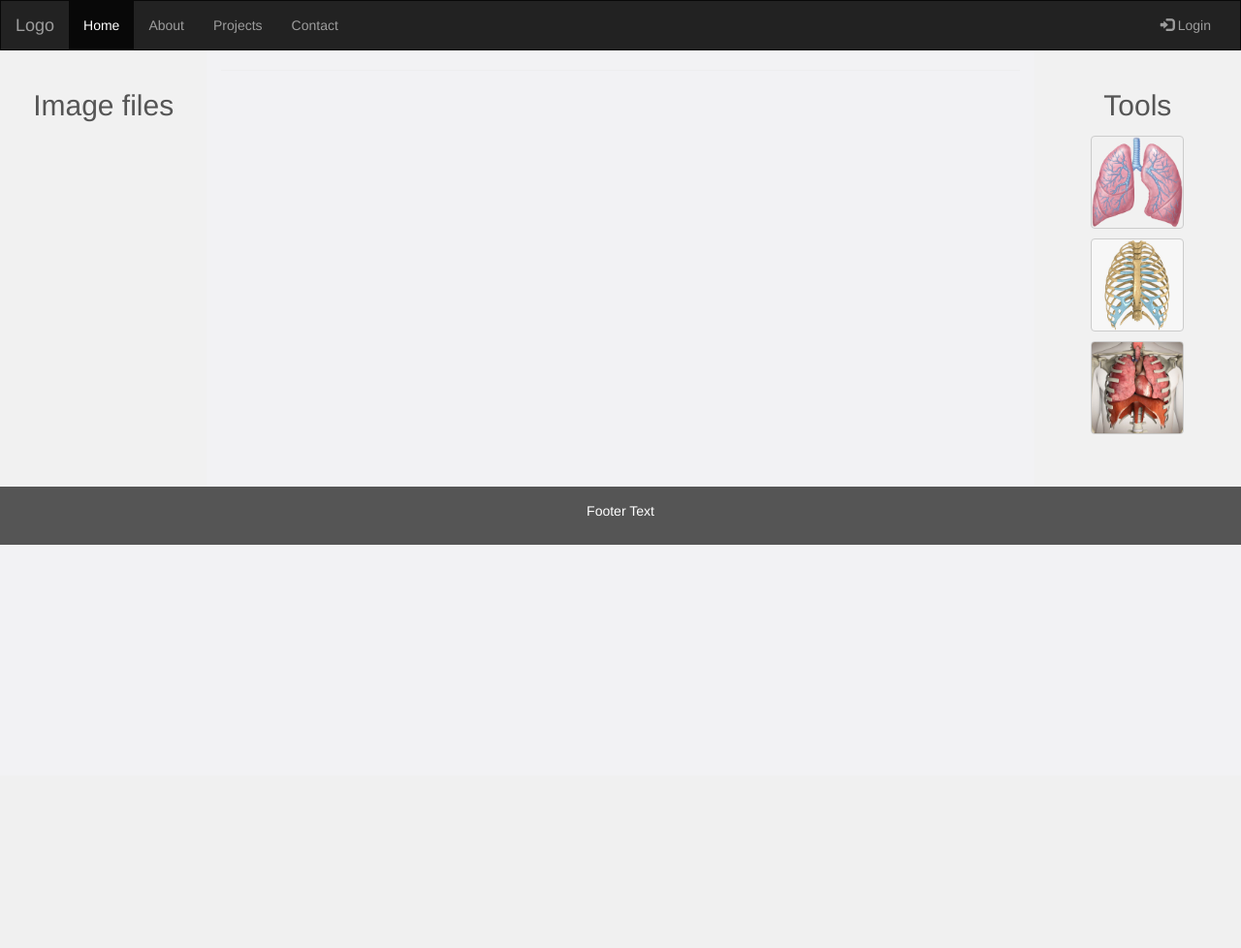
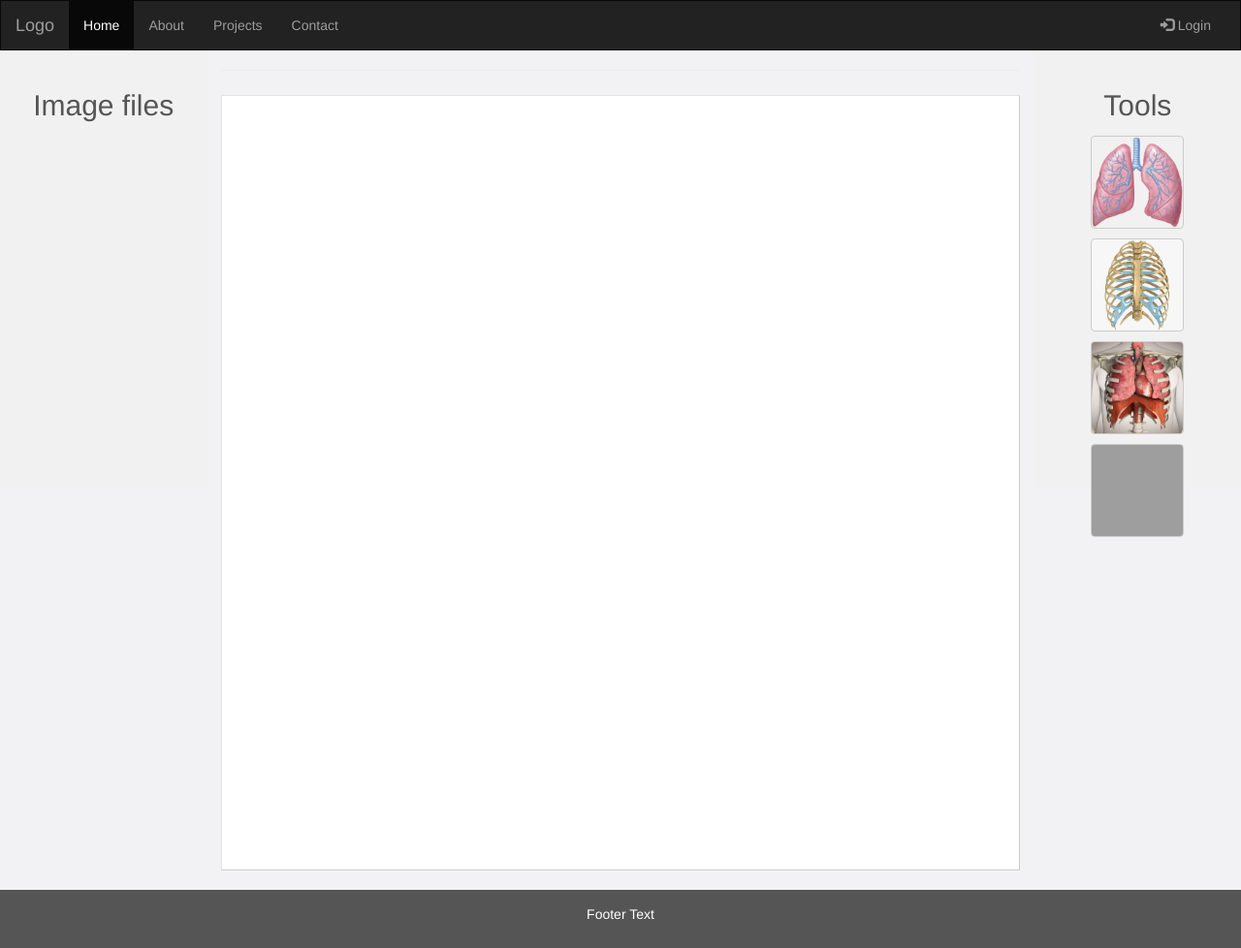
Before and after one commit to artemkondyukov/liberacad, a Django app: page /viewer/ in a window 1280 px wide. Shown: the whole page at 97% size. Before the commit the page ends 562 px from the top, so only its background shows below. Run offline with Django 3.2, Linux system fonts and the light colour scheme; the visitor is signed in with stand-in values (Sample User, id 1); data that the repository does not hold is empty; parts of the project's set-up code (start-up, migrations or seed data) failed here and were passed over; some libraries are stand-ins or nearby versions; grey boxes are pictures that could not be loaded.

Commit message:
plain_xray button

```diff
--- a/viewer/static/viewer/css/page.css
+++ b/viewer/static/viewer/css/page.css
@@ -1,9 +1,10 @@
-body {
+html, body {
   font-family: "Helvetica Neue", Helvetica, Arial, sans-serif;
   background-color: #f2f2f4;
   color: #555;
   margin: 0;
   padding: 0;
+  height: 100%;
 }
 
 a {
@@ -11,9 +12,15 @@ a {
   color: #0099CC;
 }
 
-figure {
+h1 {
+  font-size: 52px;
   margin: 0;
+  padding: 0;
+  font-weight: 100;
+  color: #eee;
 }
+
+/* region buttons */
 
 button.tool {
   width: 96px;
@@ -36,85 +43,27 @@ button#rib_suppress {
   background-size: contain;
 }
 
-.sr-only {
-  position: absolute;
-  width: 1px;
-  height: 1px;
-  padding: 0;
-  margin: -1px;
-  overflow: hidden;
-  clip: rect(0,0,0,0);
-  border: 0
+button#plain_xray {
+  background: url("../images/plain_xray.png.jpg");
+  background-size: contain;
 }
 
-.copy {
-  font-size: 62.5%;
-}
+/* endregion */
 
-.copy p, .copy pre, .copy ul, .copy dl {
-  font-size: 1.6em;
-  line-height: 1.5;
-}
+/* region figure */
 
-.copy p.intro {
-  font-size: 1.8em;
-  line-height: 1.5;
-  font-weight: 300;
-}
-
-.copy h2 {
-  font-size: 2.5em;
-  font-weight: 300;
-}
-
-.copy pre {
-  font-family: monospace;
-  background: #fafafa;
-  padding: 10px 15px;
-  border: 1px solid #e2e2e2;
-  border-bottom: 1px solid #ccc;
-  border-right: 1px solid #ccc;
-}
-
-.copy dt {
-  font-weight: bold;
-}
-
-.container {
-  width: 700px;
-  margin: auto;
-}
-
-#header {
-  background: #222;
-  padding: 30px;
-  min-width: 700px;
-  position: relative;
-}
-
-#content {
-  margin: 20px 0 40px;
-}
-
-h1 {
-  font-size: 52px;
-  margin: 0;
-  padding: 0;
-  font-weight: 100;
-  color: #eee;
-}
-
-.hero {
-  font-size: 22px;
-  font-weight: 100;
-  color: #ccc;
-  margin: 0;
-  padding: 0;
+div#viewport {
+  position:relative;
+  margin:0 auto;
+  height:auto !important;
+  min-height: 100%;
 }
 
 .figure-wrapper {
   text-align: center;
   max-width: 100%;
+  min-height: 100vh;
+  margin-bottom: 10px;
 }
 
 .image-container {
@@ -129,11 +78,14 @@ h1 {
 }
 
 .image-container.target {
-  margin-top: 0px;
+  min-width: 100%;
+  min-height: 100vh;
+  height:auto !important;
 }
 
 .image-container img {
   max-width: 100%;
+  min-height: 100%;
 }
 
 .image-container .image-meta {
@@ -149,10 +101,7 @@ h1 {
   text-decoration: underline;
 }
 
-.well {
-  width: 48px;
-  height: 48px;
-}
+/* endregion */
 
 .list-group-item.active {
   background-color: #222;
--- a/viewer/templates/rest_framework/viewer.html
+++ b/viewer/templates/rest_framework/viewer.html
@@ -73,7 +73,7 @@
   <div class="row content">
     <div class="col-sm-2 sidenav">
       <h2>Image files</h2>
-      <div class="list-group">
+      <div class="list-group pre-scrollable">
       {% for image in dicomImages %}
           {% if pk == image.id|stringformat:"s" %}
             <a href="/viewer/{{ image.pk }}" class="list-group-item active">{{ image.base_filename }}</a>
@@ -83,21 +83,22 @@
       {% endfor %}
       </div>
     </div>
-    <div class="col-sm-8 text-left">
+    <div class="col-sm-8" id="viewport">
       <hr>
-        {% if pk %}
-            <div class="figure-wrapper">
-                <figure class="image-container target">
+        <div class="figure-wrapper">
+            <figure class="image-container target">
+                {% if pk %}
                     <img src="/viewer/api/dicom_images/plain/{{ pk }}">
-                </figure>
-            </div>
-        {% endif %}
+                {% endif %}
+            </figure>
+        </div>
     </div>
     <div class="col-sm-2 sidenav">
       <h2>Tools</h2>
-      <button class="btn btn-default tool" id="lung_detect">
-      <button class="btn btn-default tool" id="rib_detect">
-      <button class="btn btn-default tool" id="rib_suppress">
+      <button class="btn btn-default tool" id="lung_detect"></button>
+      <button class="btn btn-default tool" id="rib_detect"></button>
+      <button class="btn btn-default tool" id="rib_suppress"></button>
+      <button class="btn btn-default tool" id="plain_xray"></button>
     </div>
   </div>
 </div>
```
Also changed, not shown: viewer/static/viewer/images/plain_xray.png (added).
